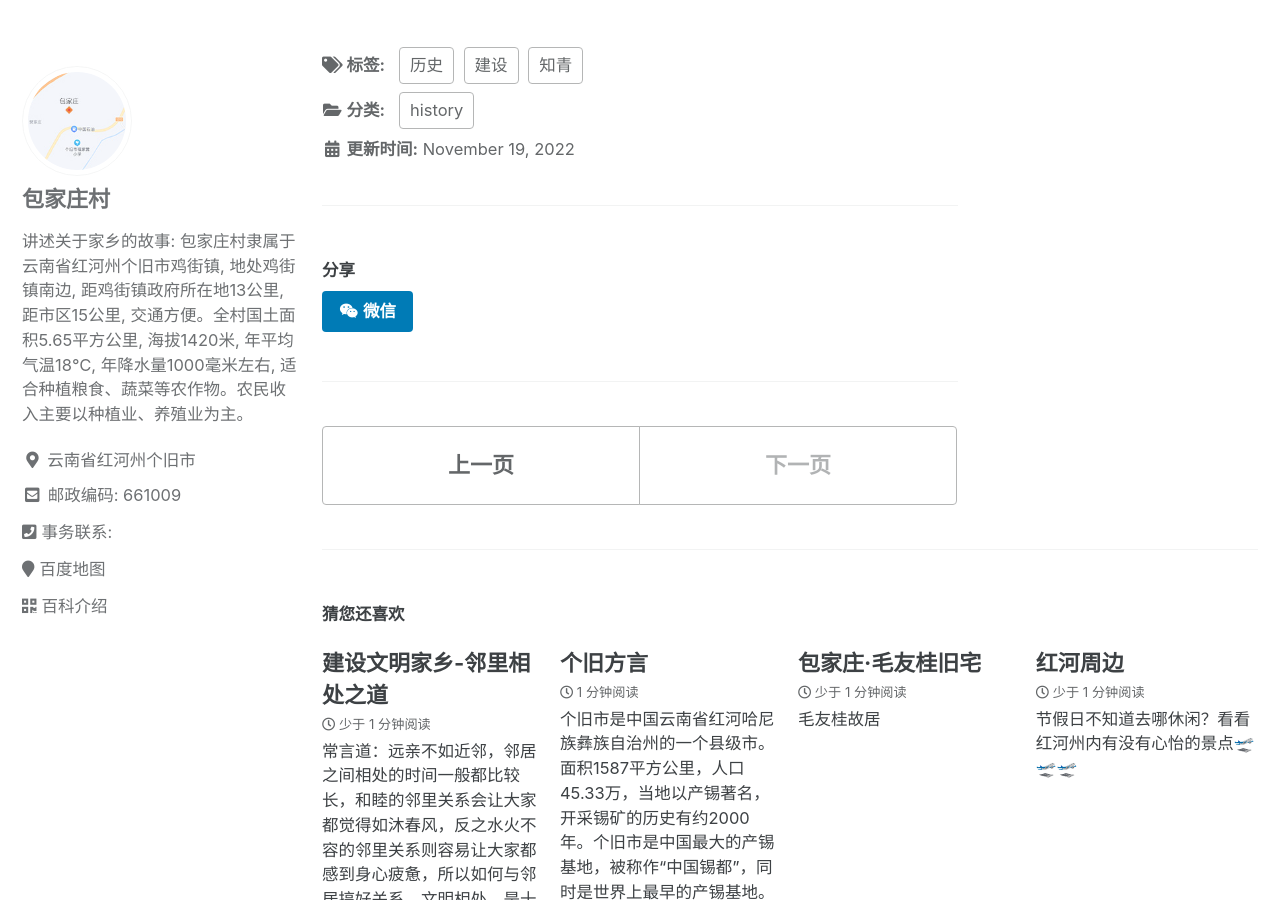
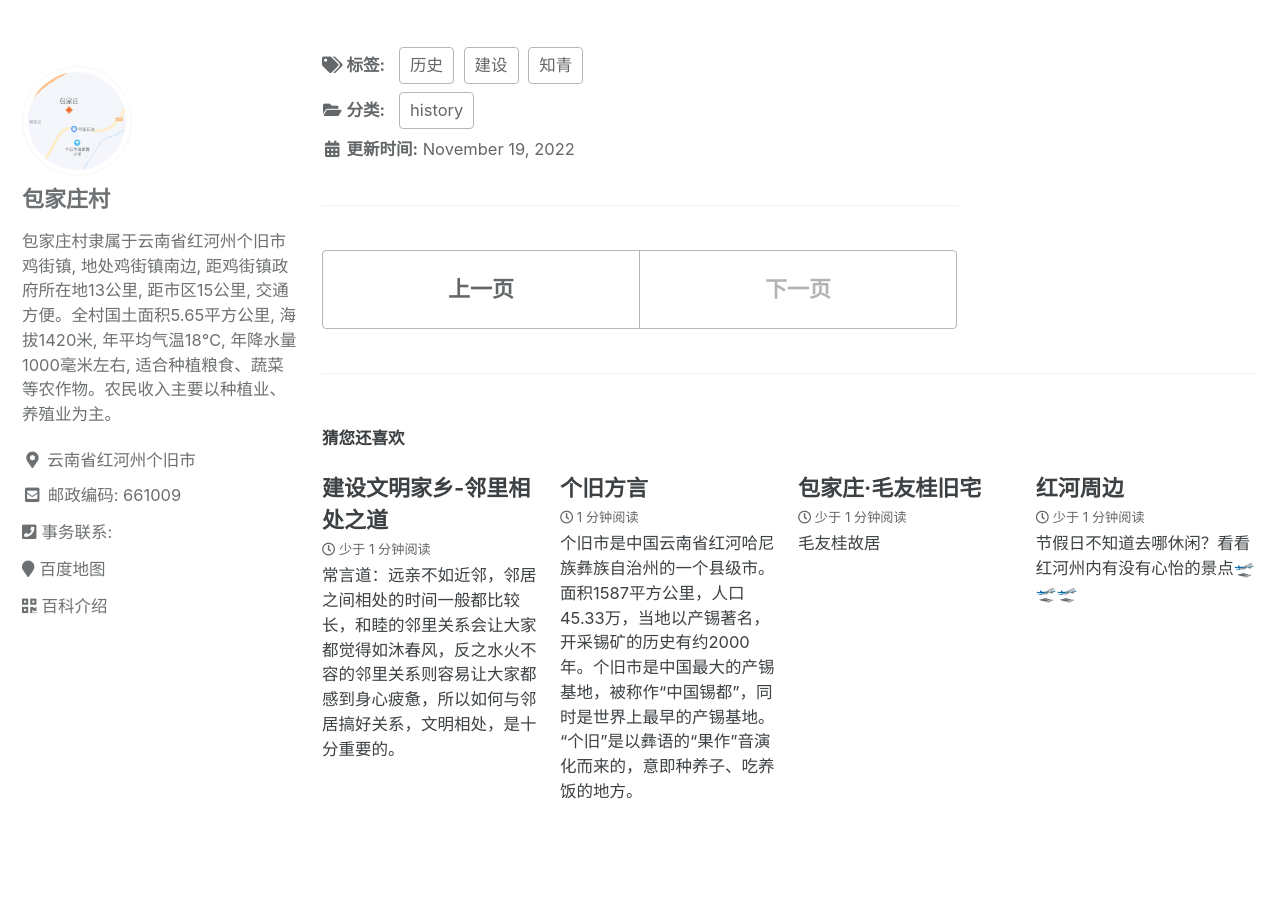
Before and after one commit to Zer0o0/villagestory.github.io, a Jekyll site: the page built from _posts/2022-11-19-zhiqingsuiyue.md, in a window 1280 px wide and 900 px high, scrolled down 1206 px. Built offline with Jekyll 4.4.1, drawn with Linux system fonts in a browser that asks for light colours; cached includes are drawn as plain includes.

```diff
--- a/_config.yml
+++ b/_config.yml
@@ -106,7 +106,7 @@ analytics:
 author:
   name             : "包家庄村"
   avatar           : "/assets/images/baojiazhuang.jpg" # path of avatar image, e.g. "/assets/images/bio-photo.jpg"
-  bio              : "讲述关于家乡的故事: 包家庄村隶属于云南省红河州个旧市鸡街镇, 地处鸡街镇南边, 距鸡街镇政府所在地13公里, 距市区15公里, 交通方便。全村国土面积5.65平方公里, 海拔1420米, 年平均气温18℃, 年降水量1000毫米左右, 适合种植粮食、蔬菜等农作物。农民收入主要以种植业、养殖业为主。"
+  bio              : "包家庄村隶属于云南省红河州个旧市鸡街镇, 地处鸡街镇南边, 距鸡街镇政府所在地13公里, 距市区15公里, 交通方便。全村国土面积5.65平方公里, 海拔1420米, 年平均气温18℃, 年降水量1000毫米左右, 适合种植粮食、蔬菜等农作物。农民收入主要以种植业、养殖业为主。"
   # email            : ""
   location         : "云南省红河州个旧市"
   links:
@@ -297,5 +297,5 @@ defaults:
       author_profile: true
       read_time: true
       comments: # true
-      share: true
+      share: # true
       related: true
```
Also changed, not shown: _posts/2022-11-19-wenmingjiaxiang.md (line endings or trailing spaces), _posts/2022-11-19-zhiqingsuiyue.md (renamed from _posts/2022-11-19-zhiqingsunyue.md).
